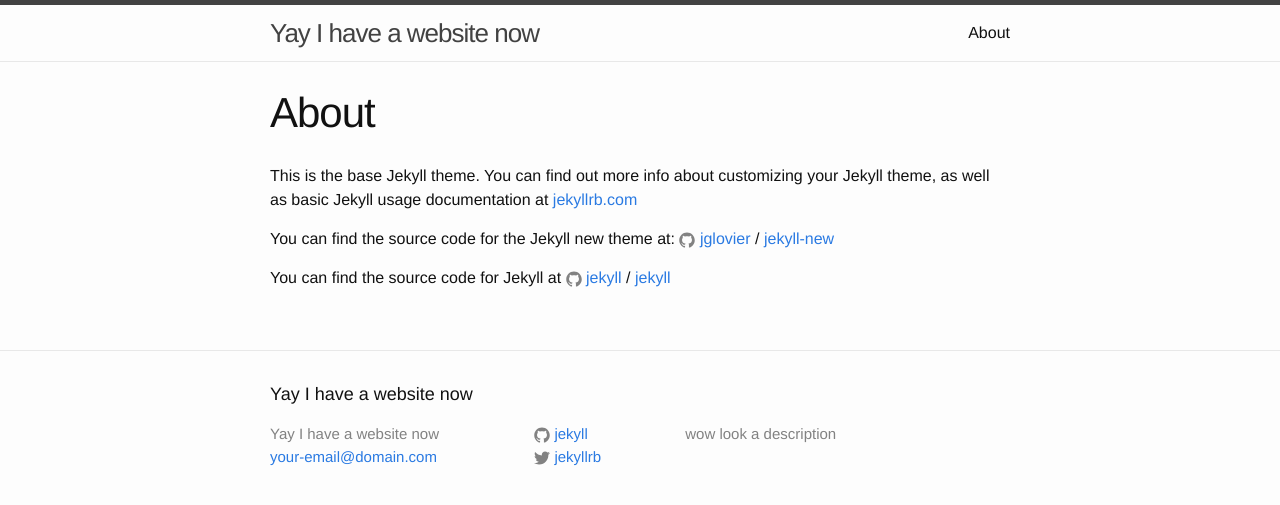
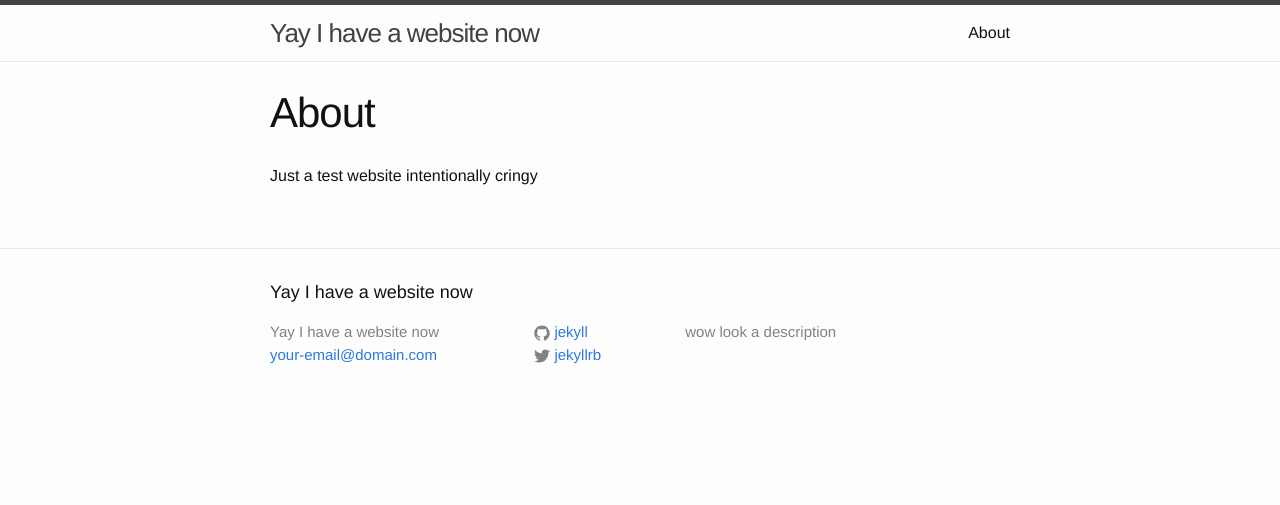
Before and after one commit to SpaceNerd95251/SpaceNerd95251.github.io, a Jekyll site: the page built from about.md, in a window 1280 px wide. Shown: the top 505 px of the page. Built offline with Jekyll 4.4.1, drawn with Linux system fonts in a browser that asks for light colours.

Commit message:
no comment on this commit

```diff
--- a/about.md
+++ b/about.md
@@ -4,12 +4,4 @@ title: About
 permalink: /about/
 ---
 
-This is the base Jekyll theme. You can find out more info about customizing your Jekyll theme, as well as basic Jekyll usage documentation at [jekyllrb.com](http://jekyllrb.com/)
-
-You can find the source code for the Jekyll new theme at:
-{% include icon-github.html username="jglovier" %} /
-[jekyll-new](https://github.com/jglovier/jekyll-new)
-
-You can find the source code for Jekyll at
-{% include icon-github.html username="jekyll" %} /
-[jekyll](https://github.com/jekyll/jekyll)
+Just a test website intentionally cringy
```
